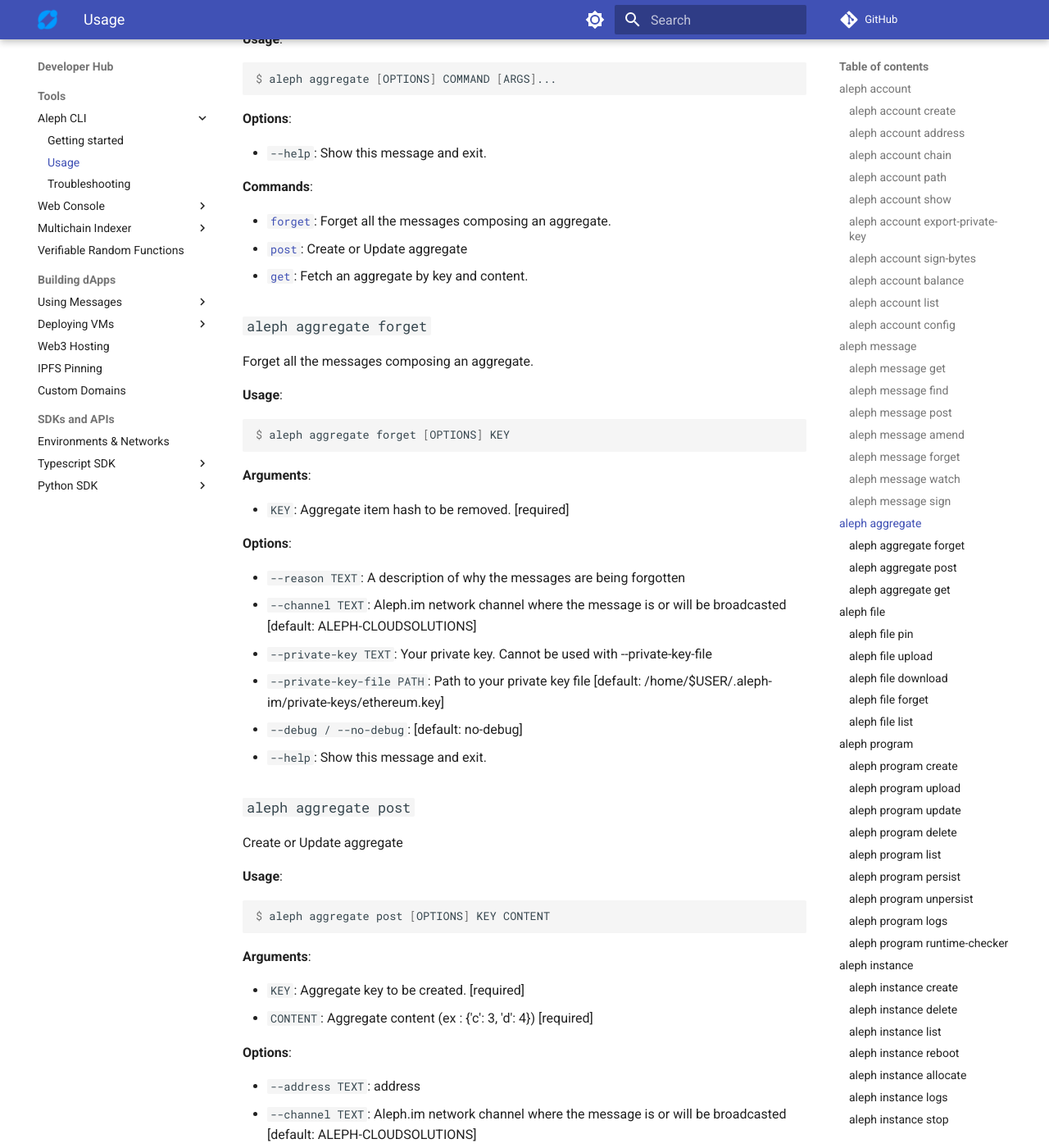
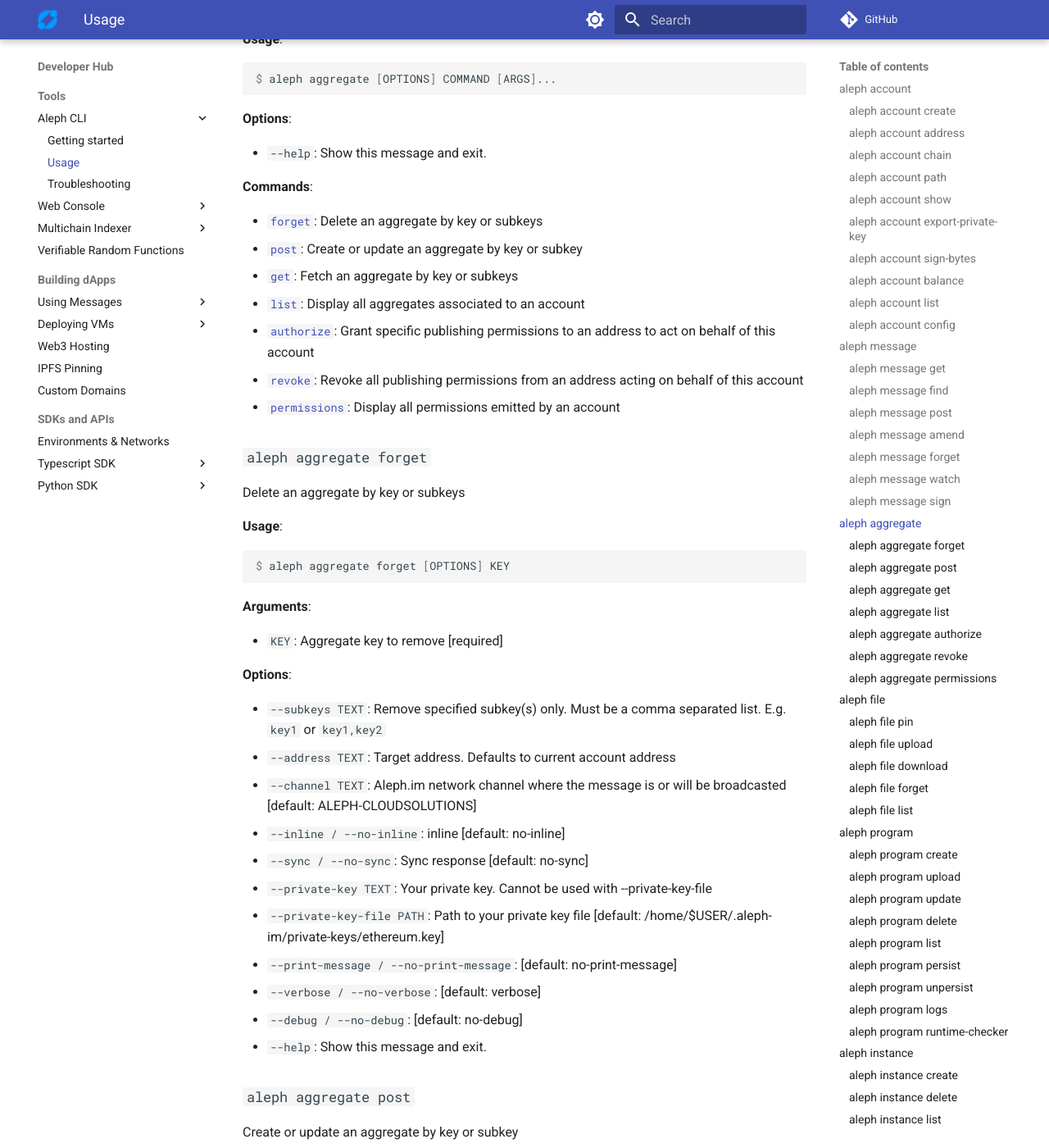
Before and after one commit to aleph-im/aleph-docs, an MkDocs documentation site: the page built from docs/tools/aleph-client/usage.md, in a window 1280 px wide and 1400 px high, scrolled down 9913 px. Shown: the whole window at 82% size. Built offline with MkDocs 1.6.1 and Material for MkDocs 9.7.7, drawn with Linux system fonts in a browser that asks for light colours; plug-ins that fetch from the network failed and are left out; comment, search, counter and statistics services are not loaded; some of the changed text lies outside the part shown.

Commit message:
Update CLI docs: aggregate, node, program cmds

````diff
--- a/docs/tools/aleph-client/usage.md
+++ b/docs/tools/aleph-client/usage.md
@@ -16,7 +16,7 @@
 
 * [`account`](#aleph-account): Manage accounts
 * [`message`](#aleph-message): Manage messages (post, amend, watch and forget) on aleph.im & twentysix.cloud
-* [`aggregate`](#aleph-aggregate): Manage aggregate messages on aleph.im & twentysix.cloud
+* [`aggregate`](#aleph-aggregate): Manage aggregate messages and permissions on aleph.im & twentysix.cloud
 * [`file`](#aleph-file): Manage files (upload and pin on IPFS) on aleph.im & twentysix.cloud
 * [`program`](#aleph-program): Manage programs (micro-VMs) on aleph.im & twentysix.cloud
 * [`instance`](#aleph-instance): Manage instances (VMs) on aleph.im & twentysix.cloud
@@ -385,7 +385,7 @@
 
 ## `aleph aggregate`
 
-Manage aggregate messages on aleph.im & twentysix.cloud
+Manage aggregate messages and permissions on aleph.im & twentysix.cloud
 
 **Usage**:
 
@@ -399,13 +399,17 @@
 
 **Commands**:
 
-* [`forget`](#aleph-aggregate-forget): Forget all the messages composing an aggregate.
-* [`post`](#aleph-aggregate-post): Create or Update aggregate
-* [`get`](#aleph-aggregate-get): Fetch an aggregate by key and content.
+* [`forget`](#aleph-aggregate-forget): Delete an aggregate by key or subkeys
+* [`post`](#aleph-aggregate-post): Create or update an aggregate by key or subkey
+* [`get`](#aleph-aggregate-get): Fetch an aggregate by key or subkeys
+* [`list`](#aleph-aggregate-list): Display all aggregates associated to an account
+* [`authorize`](#aleph-aggregate-authorize): Grant specific publishing permissions to an address to act on behalf of this account
+* [`revoke`](#aleph-aggregate-revoke): Revoke all publishing permissions from an address acting on behalf of this account
+* [`permissions`](#aleph-aggregate-permissions): Display all permissions emitted by an account
 
 ### `aleph aggregate forget`
 
-Forget all the messages composing an aggregate.
+Delete an aggregate by key or subkeys
 
 **Usage**:
 
@@ -415,20 +419,25 @@
 
 **Arguments**:
 
-* `KEY`: Aggregate item hash to be removed.  \[required]
+* `KEY`: Aggregate key to remove  \[required]
 
 **Options**:
 
-* `--reason TEXT`: A description of why the messages are being forgotten
+* `--subkeys TEXT`: Remove specified subkey(s) only. Must be a comma separated list. E.g. `key1` or `key1,key2`
+* `--address TEXT`: Target address. Defaults to current account address
 * `--channel TEXT`: Aleph.im network channel where the message is or will be broadcasted  \[default: ALEPH-CLOUDSOLUTIONS]
+* `--inline / --no-inline`: inline  \[default: no-inline]
+* `--sync / --no-sync`: Sync response  \[default: no-sync]
 * `--private-key TEXT`: Your private key. Cannot be used with --private-key-file
 * `--private-key-file PATH`: Path to your private key file  \[default: /home/$USER/.aleph-im/private-keys/ethereum.key]
+* `--print-message / --no-print-message`: \[default: no-print-message]
+* `--verbose / --no-verbose`: \[default: verbose]
 * `--debug / --no-debug`: \[default: no-debug]
 * `--help`: Show this message and exit.
 
 ### `aleph aggregate post`
 
-Create or Update aggregate
+Create or update an aggregate by key or subkey
 
 **Usage**:
 
@@ -438,23 +447,26 @@
 
 **Arguments**:
 
-* `KEY`: Aggregate key to be created.  \[required]
-* `CONTENT`: Aggregate content (ex : {'c': 3, 'd': 4})  \[required]
+* `KEY`: Aggregate key to create/update  \[required]
+* `CONTENT`: Aggregate content, in json format and between single quotes. E.g. '{"a": 1, "b": 2}'. If a subkey is provided, also allow to pass a string content between quotes  \[required]
 
 **Options**:
 
-* `--address TEXT`: address
+* `--subkey TEXT`: Specified subkey where the content will be replaced
+* `--address TEXT`: Target address. Defaults to current account address
 * `--channel TEXT`: Aleph.im network channel where the message is or will be broadcasted  \[default: ALEPH-CLOUDSOLUTIONS]
 * `--inline / --no-inline`: inline  \[default: no-inline]
 * `--sync / --no-sync`: Sync response  \[default: no-sync]
 * `--private-key TEXT`: Your private key. Cannot be used with --private-key-file
 * `--private-key-file PATH`: Path to your private key file  \[default: /home/$USER/.aleph-im/private-keys/ethereum.key]
+* `--print-message / --no-print-message`: \[default: no-print-message]
+* `--verbose / --no-verbose`: \[default: verbose]
 * `--debug / --no-debug`: \[default: no-debug]
 * `--help`: Show this message and exit.
 
 ### `aleph aggregate get`
 
-Fetch an aggregate by key and content.
+Fetch an aggregate by key or subkeys
 
 **Usage**:
 
@@ -464,13 +476,106 @@
 
 **Arguments**:
 
-* `KEY`: Aggregate key to be fetched.  \[required]
+* `KEY`: Aggregate key to fetch  \[required]
 
 **Options**:
 
-* `--address TEXT`: Address
+* `--subkeys TEXT`: Fetch specified subkey(s) only. Must be a comma separated list. E.g. `key1` or `key1,key2`
+* `--address TEXT`: Target address. Defaults to current account address
 * `--private-key TEXT`: Your private key. Cannot be used with --private-key-file
 * `--private-key-file PATH`: Path to your private key file  \[default: /home/$USER/.aleph-im/private-keys/ethereum.key]
+* `--verbose / --no-verbose`: \[default: verbose]
+* `--debug / --no-debug`: \[default: no-debug]
+* `--help`: Show this message and exit.
+
+### `aleph aggregate list`
+
+Display all aggregates associated to an account
+
+**Usage**:
+
+```console
+$ aleph aggregate list [OPTIONS]
+```
+
+**Options**:
+
+* `--address TEXT`: Target address. Defaults to current account address
+* `--private-key TEXT`: Your private key. Cannot be used with --private-key-file
+* `--private-key-file PATH`: Path to your private key file  \[default: /home/$USER/.aleph-im/private-keys/ethereum.key]
+* `--json / --no-json`: Print as json instead of rich table  \[default: no-json]
+* `--verbose / --no-verbose`: \[default: verbose]
+* `--debug / --no-debug`: \[default: no-debug]
+* `--help`: Show this message and exit.
+
+### `aleph aggregate authorize`
+
+Grant specific publishing permissions to an address to act on behalf of this account
+
+**Usage**:
+
+```console
+$ aleph aggregate authorize [OPTIONS] ADDRESS
+```
+
+**Arguments**:
+
+* `ADDRESS`: Target address. Defaults to current account address  \[required]
+
+**Options**:
+
+* `--chain [ARB|AVAX|BASE|BLAST|BOB|BSC|CSDK|CYBER|DOT|ETH|FRAX|INK|LINEA|LISK|METIS|MODE|NEO|NULS|NULS2|OP|POL|SOL|TEZOS|WLD|ZORA]`: Only on specified chain
+* `--types TEXT`: Only for specified message types (comma separated list)
+* `--channels TEXT`: Only on specified channels (comma separated list)
+* `--post-types TEXT`: Only for specified post types (comma separated list)
+* `--aggregate-keys TEXT`: Only for specified aggregate keys (comma separated list)
+* `--private-key TEXT`: Your private key. Cannot be used with --private-key-file
+* `--private-key-file PATH`: Path to your private key file  \[default: /home/$USER/.aleph-im/private-keys/ethereum.key]
+* `--print-message / --no-print-message`: \[default: no-print-message]
+* `--verbose / --no-verbose`: \[default: verbose]
+* `--debug / --no-debug`: \[default: no-debug]
+* `--help`: Show this message and exit.
+
+### `aleph aggregate revoke`
+
+Revoke all publishing permissions from an address acting on behalf of this account
+
+**Usage**:
+
+```console
+$ aleph aggregate revoke [OPTIONS] ADDRESS
+```
+
+**Arguments**:
+
+* `ADDRESS`: Target address. Defaults to current account address  \[required]
+
+**Options**:
+
+* `--private-key TEXT`: Your private key. Cannot be used with --private-key-file
+* `--private-key-file PATH`: Path to your private key file  \[default: /home/$USER/.aleph-im/private-keys/ethereum.key]
+* `--print-message / --no-print-message`: \[default: no-print-message]
+* `--verbose / --no-verbose`: \[default: verbose]
+* `--debug / --no-debug`: \[default: no-debug]
+* `--help`: Show this message and exit.
+
+### `aleph aggregate permissions`
+
+Display all permissions emitted by an account
+
+**Usage**:
+
+```console
+$ aleph aggregate permissions [OPTIONS]
+```
+
+**Options**:
+
+* `--address TEXT`: Target address. Defaults to current account address
+* `--private-key TEXT`: Your private key. Cannot be used with --private-key-file
+* `--private-key-file PATH`: Path to your private key file  \[default: /home/$USER/.aleph-im/private-keys/ethereum.key]
+* `--json / --no-json`: Print as json instead of rich table  \[default: no-json]
+* `--verbose / --no-verbose`: \[default: verbose]
 * `--debug / --no-debug`: \[default: no-debug]
 * `--help`: Show this message and exit.
 
@@ -632,8 +737,8 @@
 * [`update`](#aleph-program-update): Update the code of an existing program (item hash will not change)
 * [`delete`](#aleph-program-delete): Delete a program
 * [`list`](#aleph-program-list): List all programs associated to an account
-* [`persist`](#aleph-program-persist): Recreate a non-persistent program as persistent (item hash will change)
-* [`unpersist`](#aleph-program-unpersist): Recreate a persistent program as non-persistent (item hash will change)
+* [`persist`](#aleph-program-persist): Recreate a non-persistent program as persistent (item hash will change).
+* [`unpersist`](#aleph-program-unpersist): Recreate a persistent program as non-persistent (item hash will change).
 * [`logs`](#aleph-program-logs): Display the logs of a program
 * [`runtime-checker`](#aleph-program-runtime-checker): Check versions used by a runtime (distribution, python, nodejs, etc)
 
@@ -805,7 +910,7 @@
 
 ### `aleph program persist`
 
-Recreate a non-persistent program as persistent (item hash will change)
+Recreate a non-persistent program as persistent (item hash will change). The program must be updatable and yours
 
 **Usage**:
 
@@ -829,7 +934,7 @@
 
 ### `aleph program unpersist`
 
-Recreate a persistent program as non-persistent (item hash will change)
+Recreate a persistent program as non-persistent (item hash will change). The program must be updatable and yours
 
 **Usage**:
 
@@ -1262,7 +1367,7 @@
 * `--private-key-file PATH`: Path to your private key file  \[default: /home/$USER/.aleph-im/private-keys/ethereum.key]
 * `--target [ipfs|program|instance]`: IPFS|PROGRAM|INSTANCE
 * `--item-hash TEXT`: Item hash
-* `--owner TEXT`: Owner address, default current account
+* `--owner TEXT`: Owner address. Defaults to current account address
 * `--ask / --no-ask`: Prompt user for confirmation  \[default: ask]
 * `--help`: Show this message and exit.
 
@@ -1386,6 +1491,7 @@
 * `--json / --no-json`: Print as json instead of rich table  \[default: no-json]
 * `--active / --no-active`: Only show active nodes  \[default: no-active]
 * `--address TEXT`: Owner address to filter by
+* `--ccn-hash TEXT`: CCN hash to filter by
 * `--debug / --no-debug`: \[default: no-debug]
 * `--help`: Show this message and exit.
 
````
